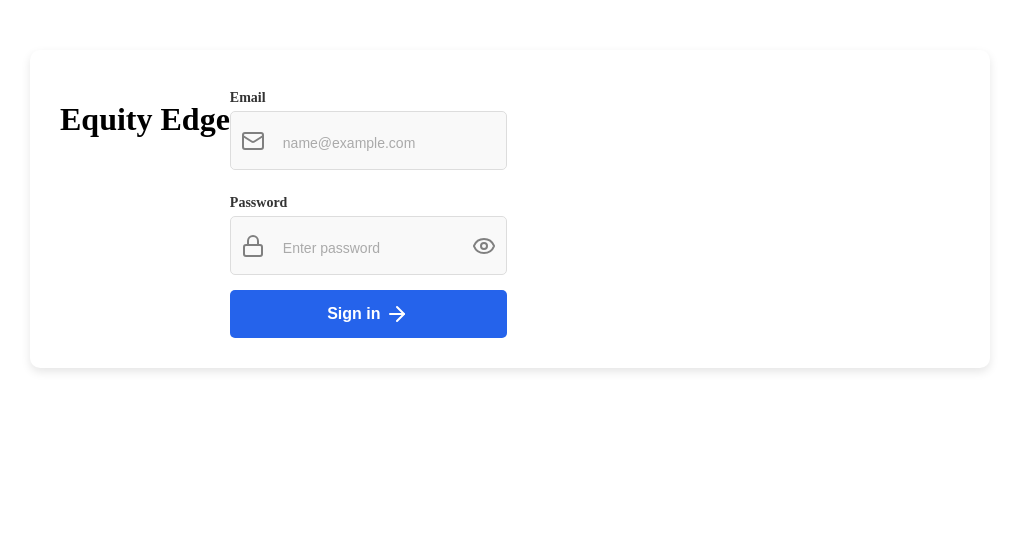
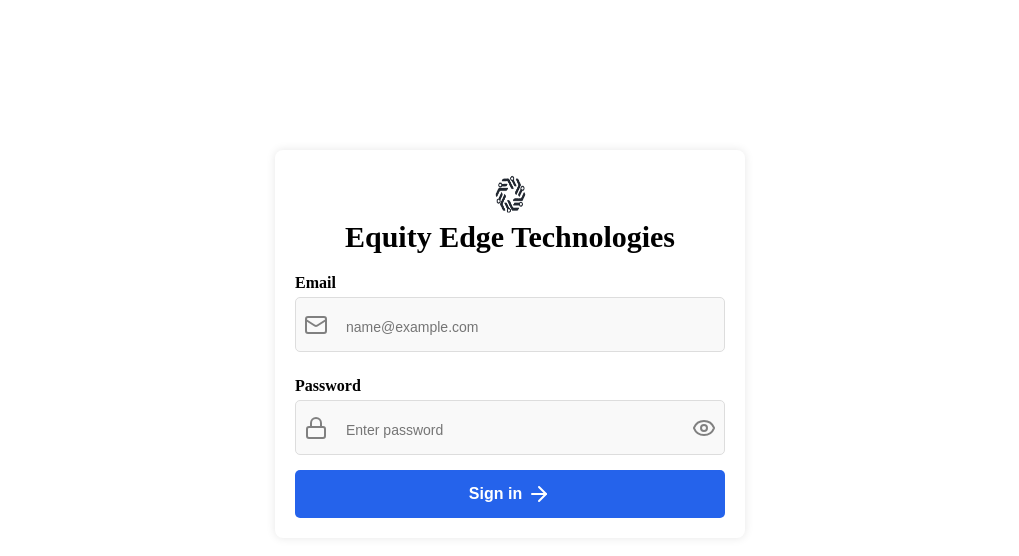
Before and after one commit to mohan1999-bce/EquityEdge-Technologies, a React (Vite) app: page / in a window 1280 px wide. Shown: the top 556 px of the page, without its empty margins (130-1149 px from the left). Built offline with nearby package versions, Linux system fonts and the light colour scheme.

Commit message:
Added styling to login and navbar

```diff
--- a/src/App.jsx
+++ b/src/App.jsx
@@ -1,12 +1,13 @@
 import { useState } from 'react'
 import Login from './Componets/Login/login';
 import Googin from './Componets/Login/sample';
-import TradeProLogin from './Componets/Login/Equity';
+// import TradeProLogin from './Componets/Login/Equity';
 import Navbar from './Componets/Login/Navbar';
 import About from './Componets/Login/About';
 import Market from './Componets/Login/Market';
 import Portfolio from './Componets/Login/Portfolio';
 import {BrowserRouter as Router,Routes,Route} from 'react-router-dom';
+import "./Componets/styles/global.css";
 
 
 //import './App.css'npm install vite --save-dev
--- a/src/Componets/Login/Equity.jsx
+++ /dev/null
@@ -1,114 +0,0 @@
-import React, { useState } from "react";
-import { Mail, Lock, Eye, EyeOff, ArrowRight } from "lucide-react";
-import { ToastContainer, toast } from "react-toastify";
-import "react-toastify/dist/ReactToastify.css";
-import "../styles/sytles.css"; // Import the corresponding CSS file
-
-const TradeProLogin = ({ setUserInParentComponent }) => {
-    const [email, setEmail] = useState("");
-    const [password, setPassword] = useState("");
-    const [showPassword, setShowPassword] = useState(false);
-
-    const handleLogin = (event) => {
-        event.preventDefault();
-        if (email === "admin" && password === "admin") {
-            setUserInParentComponent((prevState) => ({
-                ...prevState,
-                user: email,
-                isLoggedIn: true,
-            }));
-        } else {
-            toast.error(
-                "Login failed! Please make sure your username and password are correct then retry.",
-                { autoClose: false }
-            );
-        }
-    };
-
-    return (
-        <div className="login-page">
-            <div className="login-container">
-                <div className="left-section">
-                    <h2 className="platform-label">Financial Markets Platform</h2>
-                    <h1 className="main-heading">Trade smarter, not harder</h1>
-                    <p className="subtext">
-                        Access real-time data, advanced charting, and powerful trading tools in one
-                        intuitive platform.
-                    </p>
-                    <div className="features">
-                        <div className="feature">
-                            <span className="feature-icon">📊</span>
-                            <div>
-                                <h3>Real-time data</h3>
-                                <p>Stay updated with market moves</p>
-                            </div>
-                        </div>
-                        <div className="feature">
-                            <span className="feature-icon">📈</span>
-                            <div>
-                                <h3>Advanced analytics</h3>
-                                <p>Make data-driven decisions</p>
-                            </div>
-                        </div>
-                    </div>
-                </div>
-                <div className="right-section">
-                    <form onSubmit={handleLogin} className="login-form">
-                        <h2 className="form-title">Welcome back</h2>
-                        <p className="form-subtext">Enter your credentials to access your account</p>
-
-                        {/* Email Input */}
-                        <label>Email</label>
-                        <div className="input-box">
-                            <Mail className="icon" />
-                            <input
-                                type="text"
-                                placeholder="name@example.com"
-                                value={email}
-                                onChange={(e) => setEmail(e.target.value)}
-                                required
-                            />
-                        </div>
-
-                        {/* Password Input */}
-                        <label>Password</label>
-                        <div className="input-box">
-                            <Lock className="icon" />
-                            <input
-                                type={showPassword ? "text" : "password"}
-                                placeholder="Enter password"
-                                value={password}
-                                onChange={(e) => setPassword(e.target.value)}
-                                required
-                            />
-                            {showPassword ? (
-                                <EyeOff className="icon-right" onClick={() => setShowPassword(false)} />
-                            ) : (
-                                <Eye className="icon-right" onClick={() => setShowPassword(true)} />
-                            )}
-                        </div>
-
-                        <div className="extra-options">
-                            <label>
-                                <input type="checkbox" /> Remember me
-                            </label>
-                            <a href="/" className="forgot-password">Forgot password?</a>
-                        </div>
-
-                        {/* Submit Button */}
-                        <button type="submit" className="login-button">
-                            Sign in <ArrowRight className="arrow-icon" />
-                        </button>
-
-                        <p className="signup-text">
-                            Don't have an account? <a href="/">Create account</a>
-                        </p>
-                    </form>
-                </div>
-            </div>
-            <ToastContainer />
-        </div>
-    );
-};
-
-export default TradeProLogin;
--- a/src/Componets/Login/Navbar.jsx
+++ b/src/Componets/Login/Navbar.jsx
@@ -6,32 +6,19 @@
 const Navbar = ({handLeLogout}) => {
 
     return (
-
-
         <nav className="navbar">
-            {/* Logo Section */}
-            <div className="logo">
-                <span className="chart-icon">📊</span>
-
-                <span className="brand-name">Equity Edge</span>
-
+            <div className="brand-container">
+                <img className="brand-img" src="./src/assets/equity-edge-logo.png" />
+                <h1 className="brand-title">Equity Edge Technologies</h1>
             </div>
-
-            {/* Navigation Links */}
-            <div className="nav-links">
-
-                <Link to="/About">About</Link>
-                <Link to="/Portfolio">Portfolio</Link>
-                <Link to="/Market">Market</Link>
-
+            <ul className="nav-links">
+                <li><Link to="/about">About</Link></li>
+                <li><Link to="/market">Market</Link></li>
+                <li><Link to="/portfolio">Portfolio</Link></li>
+            </ul>
+            <div className='logout-container'>
+                <button onClick={()=>handLeLogout()} className="logout-button">Logout</button>
             </div>
-            <div className='navbar-right'>
-                <button onClick={()=>handLeLogout()} classname="navbar-button">Logout</button>
-
-            </div>
-
-
-
         </nav>
     );
 };
--- a/src/Componets/Login/sample.jsx
+++ b/src/Componets/Login/sample.jsx
@@ -36,8 +36,10 @@
             }
 
     return (
+        <div className="login-page">
             <div className="login-container">
-            <h1 className =" Name">Equity Edge</h1>
+                <img src="./src/assets/equity-edge-logo.png" className="brand-logo" />
+                <h1 className ="Name">Equity Edge Technologies</h1>
 
 
                 <form onSubmit={handleLogin}>
@@ -79,6 +81,7 @@
                 </form>
                 <ToastContainer />
             </div>
+        </div>
     );
 };
 
--- /dev/null
+++ b/src/Componets/styles/global.css
@@ -0,0 +1,12 @@
+/* Reset styles */
+* {
+    margin: 0;
+    padding: 0;
+    box-sizing: border-box;
+  }
+
+p {
+    font-size: 14px;
+    color: rgb(0, 0, 0);
+    margin-bottom: 20px;
+}
--- a/src/Componets/styles/login1.css
+++ b/src/Componets/styles/login1.css
@@ -1,31 +1,66 @@
-/* Center the login form on the page */
-.login-container {
-    max-width: 400px;
-    margin: 50px auto;
-    text-align: center;
+.login-page {
+    padding: 40px;
+    display: flex;
+    justify-content: center;
+    align-items: start;
+    height: 100vh; /* Make the root element take up the full height of the viewport */
+    box-sizing: border-box; /* Include padding in the element's total height and width */
     background: #ffffff;
-    padding: 30px;
-    border-radius: 10px;
-    box-shadow: 0 4px 12px rgba(0, 0, 0, 0.1);
+    padding-top: 150px;
 }
 
-/* Company Title */
-.company-title {
-    font-size: 24px;
-    font-weight: bold;
-    text-align: left;
-    margin-bottom: 15px;
-    color: #1a1a2e;
+.login-container {
+    display: flex;
+    flex-direction: column;
+    align-items: center;
+    justify-content: center;
+    text-align: center;
+    padding: 20px;
+    background: white;
+    border-radius: 8px;
+    box-shadow: 0px 0px 10px rgba(0, 0, 0, 0.1);
+    width: 470px;
 }
 
-/* Labels */
+/* Form takes full width */
+form {
+    width: 100%;
+}
+
+.Name {
+    display: flex;
+    text-align: center;
+    font-size: 30px;
+    font-weight: bold;
+    margin-top: 0px ;
+    margin-bottom: 10px;
+    justify-content: center;
+    color: black
+}
+
+/* Subheading */
+p {
+    font-size: 14px;
+    color: white;
+    margin-bottom: 20px;
+}
+
+.brand-logo {
+    display: flex;
+    align-items: center;
+    justify-content: center;
+    width: 50px;
+    height: 50px;
+}
+
+/* Label styles */
 label {
     display: block;
     text-align: left;
     font-weight: 600;
-    font-size: 14px;
     margin-bottom: 5px;
-    color: #333;
+    color: black;
+    font-size: 16px;
 }
 
 /* Input field container */
@@ -33,15 +68,10 @@
     display: flex;
     align-items: center;
     border: 1px solid #ddd;
-    border-radius: 6px;
-    padding: 10px;
+    border-radius: 5px;
+    padding: 8px;
     margin-bottom: 15px;
     background: #f9f9f9;
-    transition: all 0.3s ease-in-out;
-}
-
-.input-box:hover {
-    border-color: #2563eb;
 }
 
 /* Input field */
@@ -50,26 +80,19 @@
     outline: none;
     flex: 1;
     background: transparent;
-    padding: 10px;
+    padding: 8px;
     font-size: 14px;
-    color: #333;
 }
 
-.input-box input::placeholder {
-    color: #aaa;
-}
-
-/* Icons */
+/* Icon styles */
 .icon {
     margin-right: 10px;
     color: gray;
-    font-size: 16px;
 }
 
 .icon-right {
     cursor: pointer;
     color: gray;
-    font-size: 16px;
 }
 
 /* Sign-in Button */
@@ -81,10 +104,18 @@
     font-size: 16px;
     font-weight: bold;
     border: none;
-    border-radius: 6px;
+    border-radius: 5px;
     cursor: pointer;
     display: flex;
     align-items: center;
     justify-content: center;
-    transition: background 0.3s ease-in-out;
 }
+
+.login-button:hover {
+    background-color: #1e4bbf;
+}
+
+/* Right Arrow Icon */
+.arrow-icon {
+    margin-left: 5px;
+}
--- a/src/Componets/styles/sytles.css
+++ /dev/null
@@ -1,180 +0,0 @@
-/* General Styling */
-.login-page {
-    display: flex;
-    justify-content: center;
-    align-items: center;
-    height: 100vh;
-    background: #f8fafc;
-}
-
-.login-container {
-    display: flex;
-    max-width: 900px;
-    width: 90%;
-    background: white;
-    border-radius: 10px;
-    box-shadow: 0px 4px 10px rgba(0, 0, 0, 0.1);
-    overflow: hidden;
-}
-
-/* Left Section */
-.left-section {
-    flex: 1;
-    padding: 40px;
-    background: #eef2ff;
-    display: flex;
-    flex-direction: column;
-    justify-content: center;
-}
-
-.platform-label {
-    background: #c7d2fe;
-    color: #3730a3;
-    font-size: 12px;
-    padding: 5px 10px;
-    border-radius: 20px;
-    display: inline-block;
-    font-weight: bold;
-}
-
-.main-heading {
-    font-size: 28px;
-    font-weight: bold;
-    margin-top: 10px;
-}
-
-.subtext {
-    font-size: 14px;
-    color: #6b7280;
-    margin-top: 10px;
-}
-
-/* Features */
-.features {
-    margin-top: 20px;
-}
-
-.feature {
-    display: flex;
-    align-items: center;
-    margin-bottom: 10px;
-}
-
-.feature-icon {
-    font-size: 24px;
-    margin-right: 10px;
-}
-
-.feature h3 {
-    font-size: 16px;
-    margin: 0;
-}
-
-.feature p {
-    font-size: 12px;
-    color: #6b7280;
-    margin: 0;
-}
-
-/* Right Section (Login Form) */
-.right-section {
-    flex: 1;
-    padding: 40px;
-}
-
-.form-title {
-    font-size: 22px;
-    font-weight: bold;
-}
-
-.form-subtext {
-    font-size: 14px;
-    color: #6b7280;
-    margin-bottom: 20px;
-}
-
-/* Input Fields */
-.input-box {
-    display: flex;
-    align-items: center;
-    border: 1px solid #ddd;
-    border-radius: 5px;
-    padding: 10px;
-    margin-bottom: 15px;
-    background: #f9f9f9;
-}
-
-.input-box input {
-    border: none;
-    outline: none;
-    flex: 1;
-    background: transparent;
-    padding: 8px;
-    font-size: 14px;
-}
-
-/* Icons */
-.icon {
-    margin-right: 10px;
-    color: gray;
-}
-
-.icon-right {
-    cursor: pointer;
-    color: gray;
-}
-
-/* Extra Options */
-.extra-options {
-    display: flex;
-    justify-content: space-between;
-    font-size: 14px;
-    margin-bottom: 15px;
-}
-
-.extra-options label {
-    display: flex;
-    align-items: center;
-    gap: 5px;
-}
-
-.forgot-password {
-    color: #2563eb;
-    text-decoration: none;
-}
-
-/* Sign-in Button */
-.login-button {
-    width: 100%;
-    padding: 12px;
-    background-color: #2563eb;
-    color: white;
-    font-size: 16px;
-    font-weight: bold;
-    border: none;
-    border-radius: 5px;
-    cursor: pointer;
-    display: flex;
-    align-items: center;
-    justify-content: center;
-}
-
-.login-button:hover {
-    background-color: #1e4bbf;
-}
-
-/* Right Arrow Icon */
-.arrow-icon {
-    margin-left: 5px;
-}
-
-/* Signup Text */
-.signup-text {
-    font-size: 14px;
-    margin-top: 15px;
-}
-
-.signup-text a {
-    color: #2563eb;
-    text-decoration: none;
-}
```
Also changed, not shown: src/Componets/styles/Navbar.css (+36 -11 lines), src/assets/equity-edge-logo.png (added). Lines whose indentation alone changed are shown as unchanged.
